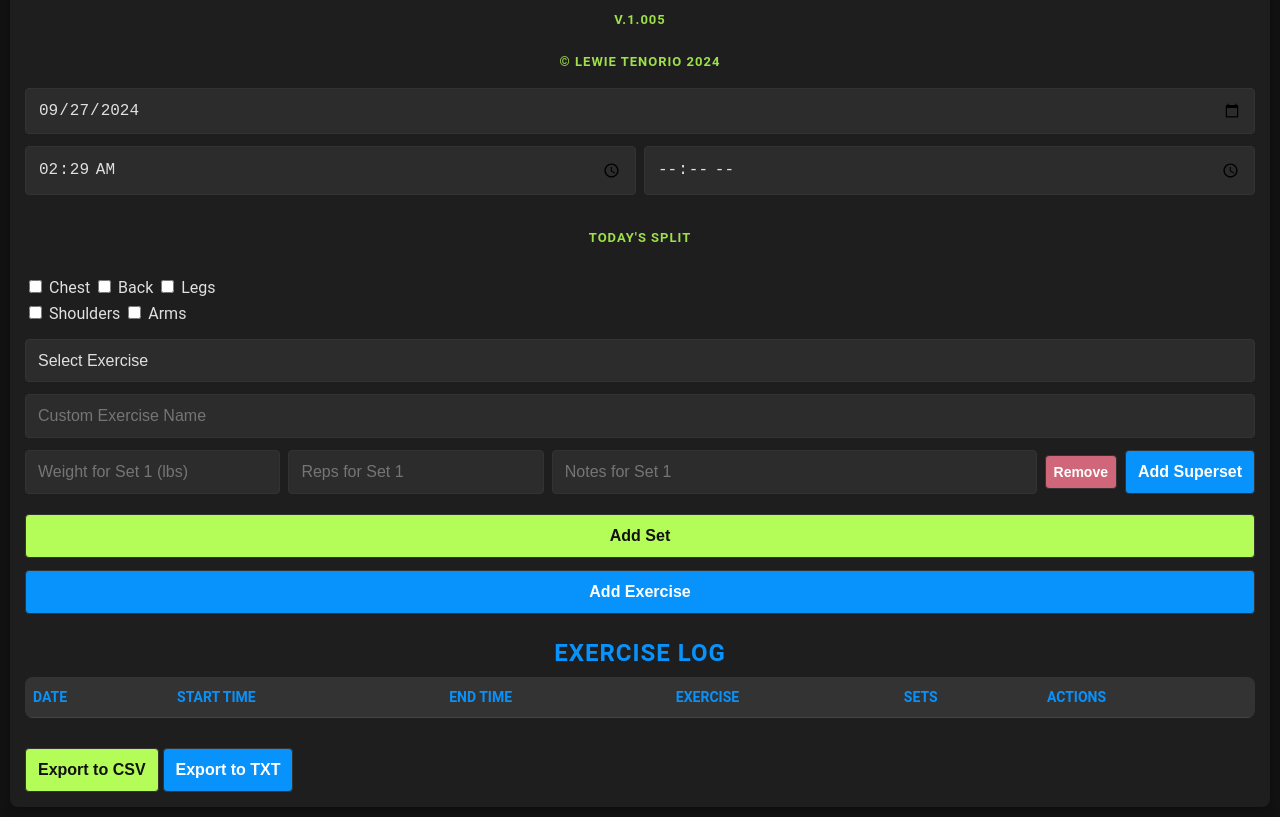
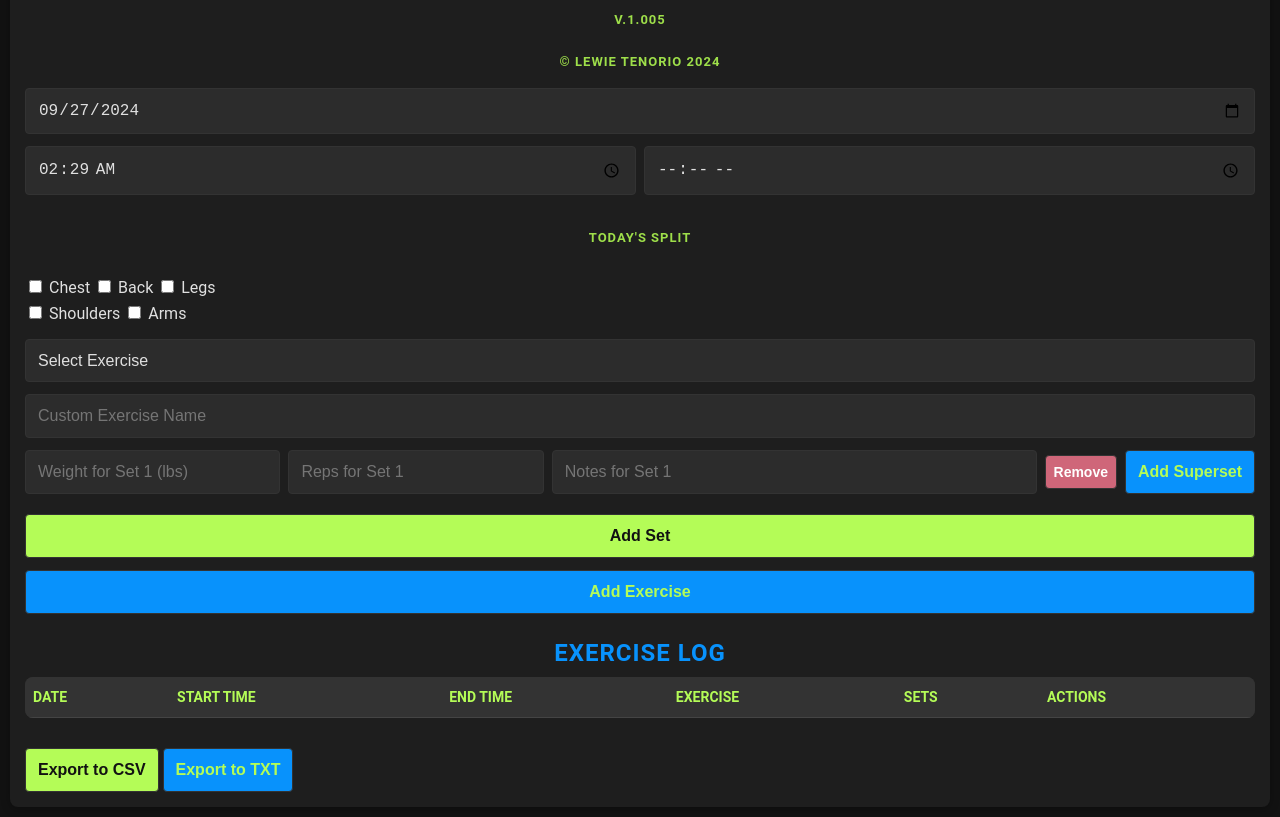
Before and after one commit to SkazDime/SKAZMYO-TRACKER, a plain HTML site: page index.html in a window 1280 px wide. Shown: the part 232-1049 px from the top of the page. Drawn offline with nearby package versions, Linux system fonts and the light colour scheme.

Commit message:
Update index.html

```diff
--- a/index.html
+++ b/index.html
@@ -77,7 +77,7 @@
   }
   button {
     background-color: #0892fc;
-    color: #ffffff;
+    color: #b4fc57;
     cursor: pointer;
     transition: background-color 0.3s, transform 0.1s;
     font-weight: bold;
@@ -133,7 +133,7 @@
   }
   th {
     background-color: #333;
-    color: #0892fc;
+    color: #b4fc57;
     font-weight: bold;
     text-transform: uppercase;
   }
```
